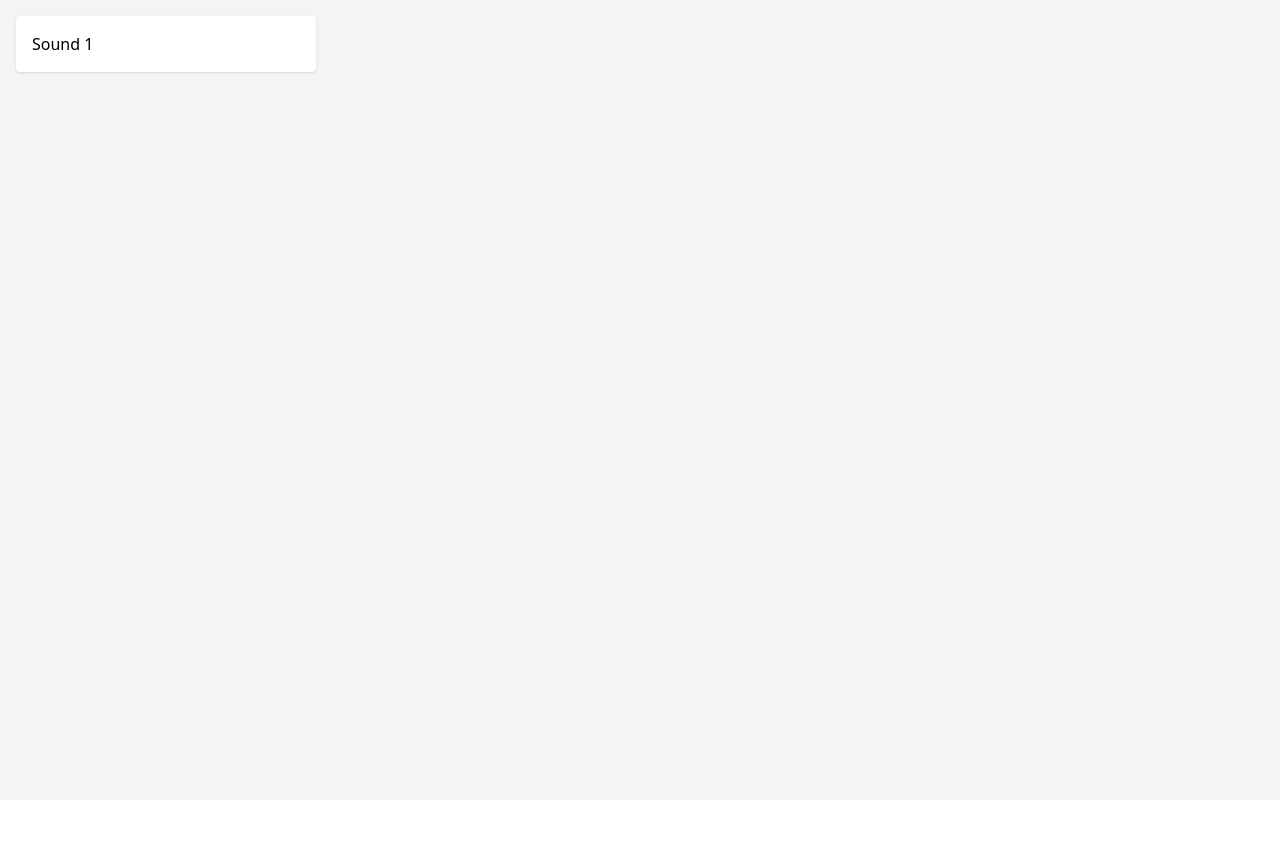
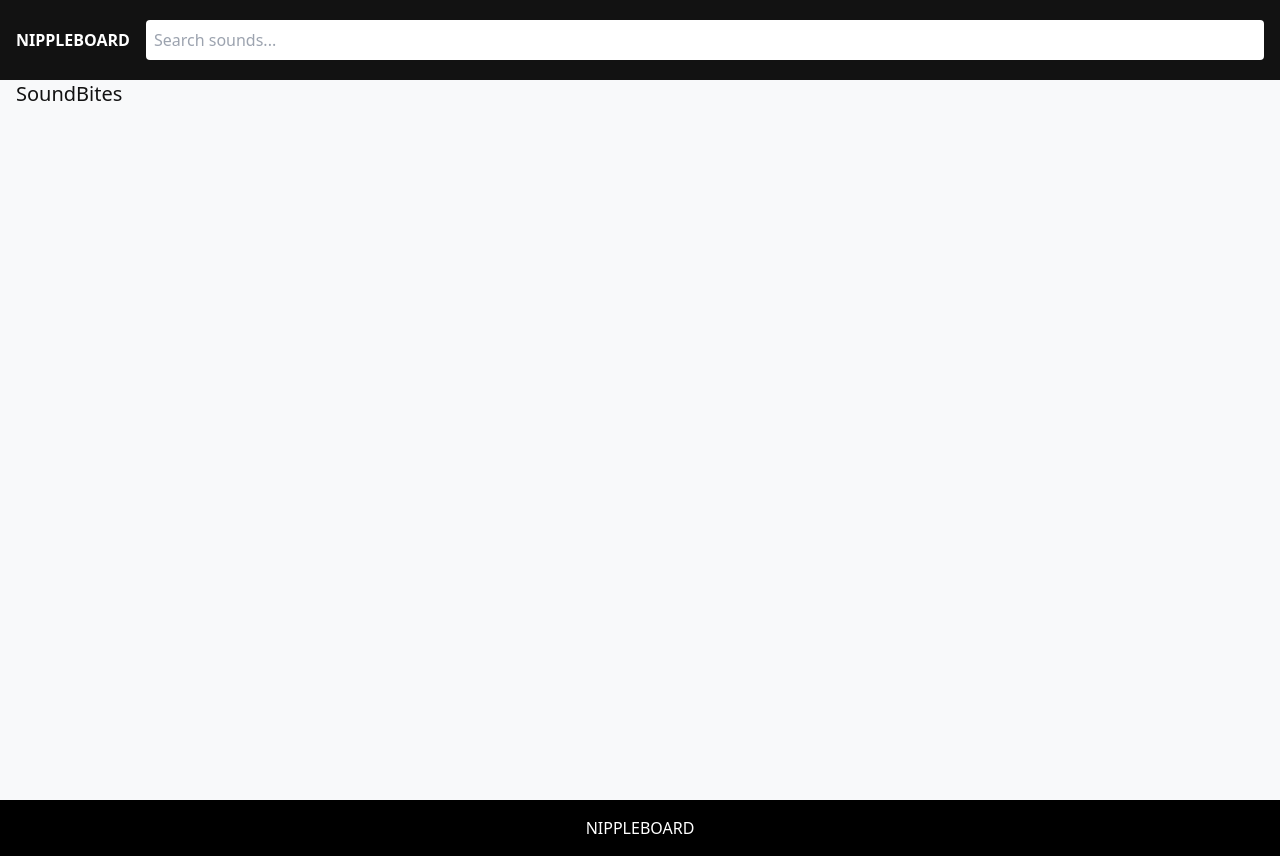
Before and after one commit to zwoefler/Nippleboard, a Vue app: page / in a window 1280 px wide. Before the commit the page ends 800 px from the top, so only its background shows below. Built offline with nearby package versions, Linux system fonts and the light colour scheme.

Commit message:
Adding basic Layout to page

```diff
--- a/src/App.vue
+++ b/src/App.vue
@@ -3,5 +3,22 @@ import { RouterView } from 'vue-router'
 </script>
 
 <template>
-  <RouterView />
+  <div class="min-h-screen bg-almostWhite">
+    <!-- Navbar -->
+    <nav class="bg-almostBlack text-white h-20 p-4 flex justify-between items-center fixed top-0 left-0 right-0 z-10">
+      <h1 class="font-bold">NIPPLEBOARD</h1>
+      <input
+        class="flex-1 ml-4 p-2 bg-white text-almostBlack rounded focus:outline-none focus:ring-2 focus:ring-accentOrange"
+        placeholder="Search sounds...">
+    </nav>
+
+    <main class="flex-grow p-4 pt-20 min-h-screen">
+      <RouterView class="flex-grow" />
+    </main>
+
+    <!-- Footer -->
+    <footer class="bg-footerBlack text-white p-4 text-center">
+      NIPPLEBOARD
+    </footer>
+  </div>
 </template>
--- a/src/components/SoundGrid.vue
+++ /dev/null
@@ -1,22 +0,0 @@
-<template>
-  <div class="grid grid-cols-1 sm:grid-cols-2 md:grid-cols-3 lg:grid-cols-4 gap-4">
-    <div v-for="sound in sounds" :key="sound.title" @click="playSound(sound.file)"
-      class="p-4 shadow rounded bg-white cursor-pointer">
-      {{ sound.title }}
-    </div>
-  </div>
-</template>
-
-<script setup>
-import { ref } from 'vue';
-
-const sounds = ref([
-  { title: 'Sound 1', file: '/sounds/terminator.mp3' },
-
-]);
-
-function playSound(file) {
-  const audio = new Audio(file);
-  audio.play();
-}
-</script>
--- a/src/views/Home.vue
+++ b/src/views/Home.vue
@@ -1,9 +1,15 @@
 <template>
-  <div class="min-h-screen bg-gray-100 p-4">
-    <SoundGrid />
+  <div>
+    <h2 class="text-xl text-almostBlack">SoundBites</h2>
   </div>
 </template>
 
-<script setup>
-import SoundGrid from '../components/SoundGrid.vue';
+<script>
+export default {
+  name: 'Home'
+}
 </script>
+
+<style scoped>
+/* Styles specific to Home */
+</style>
--- a/tailwind.config.js
+++ b/tailwind.config.js
@@ -5,7 +5,14 @@ export default {
     './src/**/*.{js,jsx,ts,tsx,vue}',
   ],
   theme: {
-    extend: {},
+    extend: {
+        colors: {
+            almostBlack: '#121212',
+            almostWhite: '#f8f9fa',
+            footerBlack: '#000000',
+            accentOrange: '#ff3e00',
+        },
+    },
   },
   plugins: [],
 }
```
